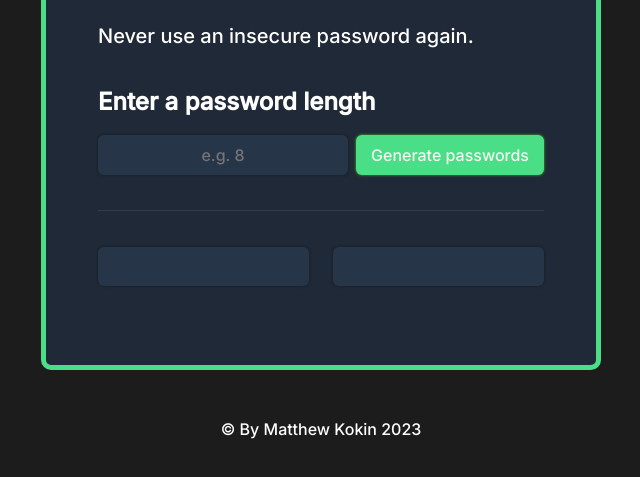
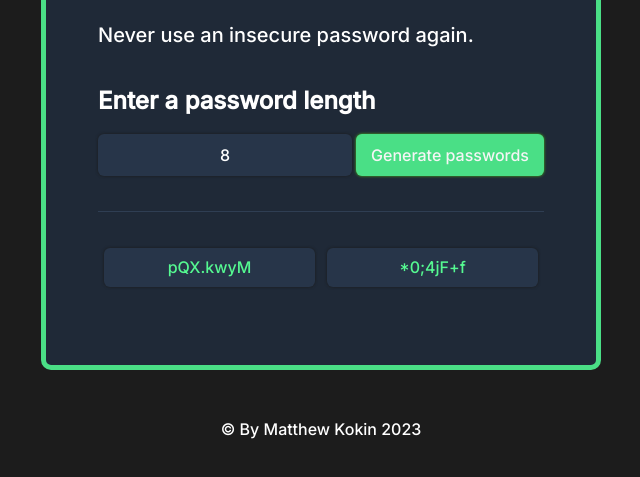
Before and after one commit to MatthewKokin/password-generator-JS, a plain HTML site: page index.html in a window 1280 px wide. Both pictures are taken after a click on the button "Generate passwords". Shown: the part 215-692 px from the top of the page, without its empty margins (319-959 px from the left). Drawn offline with nearby package versions, Linux system fonts and the light colour scheme.

Commit message:
Cleanned code with a help of GPT :)

```diff
--- a/index.css
+++ b/index.css
@@ -1,3 +1,4 @@
+/* Global styles */
 body {
     margin-top: 25px;
     background: #1C1C1C;
@@ -6,18 +7,19 @@ body {
     font-weight: lighter;
     display: flex;
     flex-direction: column;
-}
+  }
 
-main{
+  /* Main content */
+  main {
     background-color: #1F2937;
     width: 550px;
     height: 550px;
     margin: auto;
     border: 5px solid #4ADF86;
     border-radius: 10px;
-}
+  }
 
-.container{
+  .container {
     width: 550px;
     height: 550px;
     display: flex;
@@ -27,19 +29,18 @@ main{
     margin-left: 52px;
     margin-top: auto;
     margin-bottom: auto;
-}
+  }
 
-/* -------------Input and button section------------- */
-
-.inputContainer{
+  /* Input and button section */
+  .input-container {
     width: 446px;
     display: flex;
     flex-direction: row;
     text-align: center;
     justify-content: space-between;
-}
+  }
 
-input{
+  input {
     background-color: #273549;
     color: white;
     border-radius: 6px;
@@ -47,9 +48,9 @@ input{
     height: 40px;
     width: 250px;
     text-align: center;
-}
+  }
 
-button{
+  button {
     padding: 9px 15px;
     background: #4ADF86;
     border: none;
@@ -57,65 +58,58 @@ button{
     color: whitesmoke;
     font-size: 16px;
     box-shadow: 0px 0px 3px #4CBB17;
-}
+  }
 
-/* ---------------------------------------------------- */
-
-h1{
-    font-size: 40px;
-    font-family: 'Karla', sans-serif;
-}
-
-.next-line{
-    display: block;
-    color: #4ADF86;
-
-}
-
-p {
-    font-size: 20px;
-    font-weight: 400;
-}
-
-
-.passwords{
+  /* Password boxes */
+  .passwords {
     display: flex;
     width: 446px;
     height: 110px;
     margin-top: 35px;
     border-top: 1px solid #2F3E53;
-}
-.first-box, .second-box{
+  }
+
+  .password-box {
     background-color: #273549;
     color: white;
     border-radius: 6px;
     border: none;
     width: 211px;
     height: 39px;
-
     display: flex;
     margin: auto;
-}
+  }
 
-.first-box{
-    margin-left: 0px;
-    margin-right: 24px;
-}
-
-
-#first, #second {
+  #first,
+  #second {
     color: #55F991;
     font-size: 16px;
     font-weight: 500;
     margin: auto;
-}
+  }
 
-.shadow{
+  .shadow {
     box-shadow: 0px 0px 3px #1C1C1C;
-}
+  }
 
-
-footer{
+  /* Footer */
+  footer {
     text-align: center;
     margin-top: 50px;
-}
+  }
+
+  /* Typography */
+  h1 {
+    font-size: 40px;
+    font-family: 'Karla', sans-serif;
+  }
+
+  .next-line {
+    display: block;
+    color: #4ADF86;
+  }
+
+  p {
+    font-size: 20px;
+    font-weight: 400;
+  }
--- a/index.html
+++ b/index.html
@@ -1,5 +1,7 @@
+<!DOCTYPE html>
 <html>
-    <head><link rel="stylesheet" href="https://cdnjs.cloudflare.com/ajax/libs/normalize/8.0.1/normalize.css">
+  <head>
+    <link rel="stylesheet" href="https://cdnjs.cloudflare.com/ajax/libs/normalize/8.0.1/normalize.css">
     <link rel="stylesheet" href="index.css">
     <link rel="preconnect" href="https://fonts.googleapis.com">
     <link rel="preconnect" href="https://fonts.gstatic.com" crossorigin>
@@ -11,16 +13,16 @@
         <h1>Generate a <span class="next-line">random password</span></h1>
         <p>Never use an insecure password again.</p>
         <h2>Enter a password length</h2>
-                <div class="inputContainer">
+        <div class="input-container">
           <input type="text" id="input-field" autocomplete="off" placeholder="e.g. 8" class="shadow">
           <button id="generate-btn">Generate passwords</button>
         </div>
 
         <div class="passwords">
-                    <div class="first-box shadow">
+          <div class="password-box shadow">
             <h2 id="first"></h2>
           </div>
-                    <div class="second-box shadow">
+          <div class="password-box shadow">
             <h2 id="second"></h2>
           </div>
         </div>
--- a/index.js
+++ b/index.js
@@ -1,35 +1,32 @@
-const characters = ["A","B","C","D","E","F","G","H","I","J","K","L","M","N","O","P","Q","R","S","T","U","V","W","X","Y","Z","a","b","c","d","e","f","g","h","i","j","k","l","m","n","o","p","q","r","s","t","u","v","w","x","y","z", "0", "1", "2", "3", "4", "5", "6", "7", "8", "9","~","`","!","@","#","$","%","^","&","*","(",")","_","-","+","=","{","[","}","]",",","|",":",";","<",">",".","?",
-"/"];
+const characters = ["A", "B", "C", "D", "E", "F", "G", "H", "I", "J", "K", "L", "M", "N", "O", "P", "Q", "R", "S", "T", "U", "V", "W", "X", "Y", "Z", "a", "b", "c", "d", "e", "f", "g", "h", "i", "j", "k", "l", "m", "n", "o", "p", "q", "r", "s", "t", "u", "v", "w", "x", "y", "z", "0", "1", "2", "3", "4", "5", "6", "7", "8", "9", "~", "`", "!", "@", "#", "$", "%", "^", "&", "*", "(", ")", "_", "-", "+", "=", "{", "[", "}", "]", ",", "|", ":", ";", "<", ">", ".", "?", "/"];
 
-const Btn = document.getElementById("generate-btn")
-const firstPassword = document.getElementById("first")
-const secondPassword = document.getElementById("second")
-const ImputLength = document.getElementById("input-field")
+const generateBtn = document.getElementById("generate-btn");
+const firstPassword = document.getElementById("first");
+const secondPassword = document.getElementById("second");
+const inputLength = document.getElementById("input-field");
 
+generateBtn.addEventListener("click", function () {
+  const length = parseInt(inputLength.value);
+  firstPassword.textContent = generatePassword(length);
+  secondPassword.textContent = generatePassword(length);
+});
 
-
-Btn.addEventListener("click", function(){
-    firstPassword.textContent = password(ImputLength.value)
-    secondPassword.textContent = password(ImputLength.value)
-})
-
-
-
-// ----------------Functions------------
-function randomNumber() {
-    let number = Math.floor( Math.random() * characters.length)
-    return characters[number]
+function getRandomCharacter() {
+  const randomIndex = Math.floor(Math.random() * characters.length);
+  return characters[randomIndex];
 }
 
-function password(length){
-    passwordCharacters = []
-    for (let i=0; i < length; i++){
-        let num = randomNumber()
-        passwordCharacters.push(num)
-    }
-    let password = passwordCharacters.join('');
-    return password
+function generatePassword(length) {
+  const passwordCharacters = [];
+  for (let i = 0; i < length; i++) {
+    const character = getRandomCharacter();
+    passwordCharacters.push(character);
+  }
+  const password = passwordCharacters.join("");
+  return password;
 }
 
-
-password(8)
+// Generate an initial password on page load
+inputLength.value = 8;
+firstPassword.textContent = generatePassword(8);
+secondPassword.textContent = generatePassword(8);
```
Lines whose indentation alone changed are shown as unchanged.
